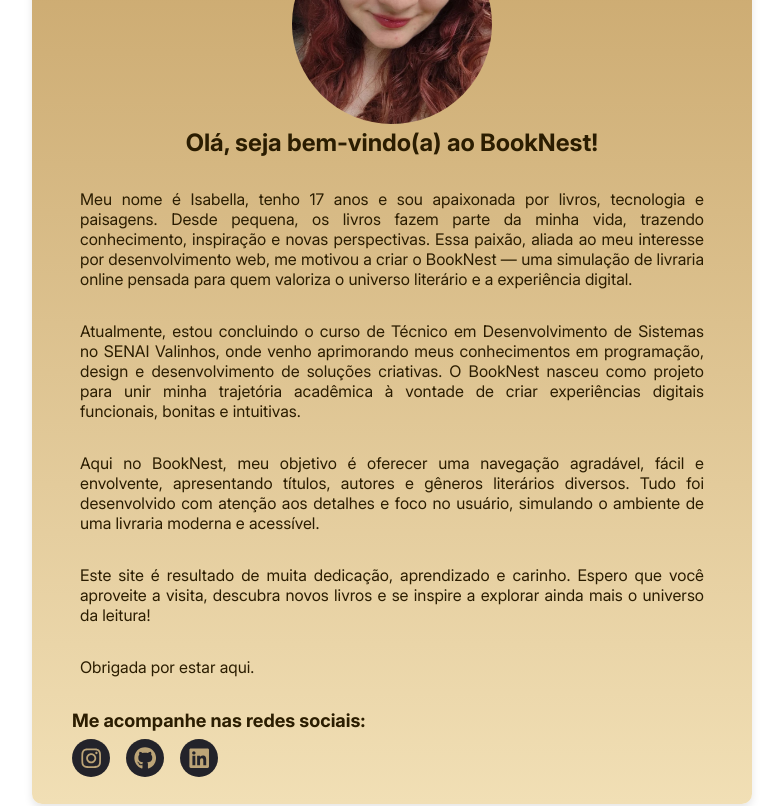
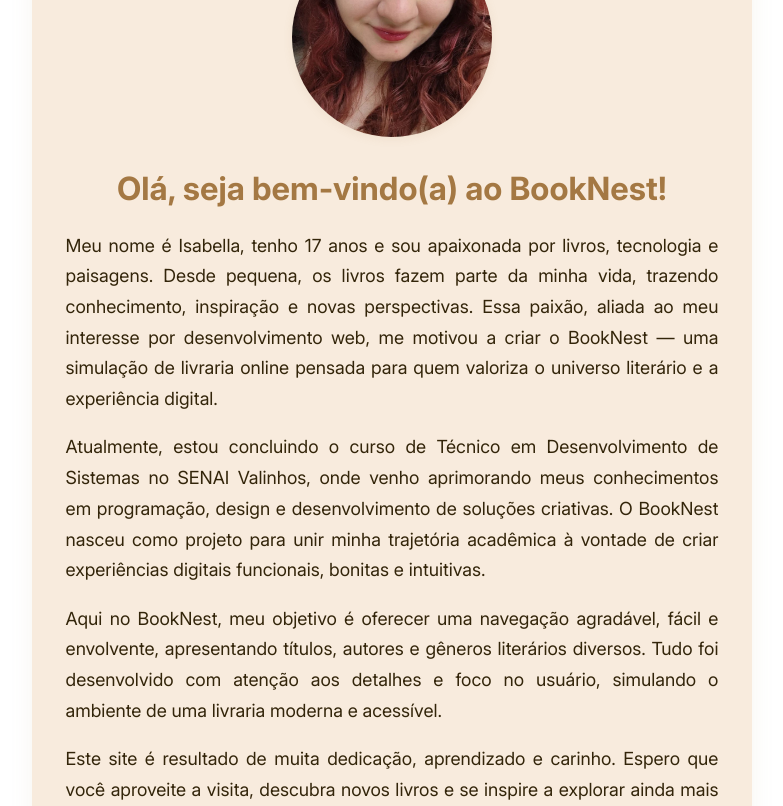
Before and after one commit to isab5/BookNest, a Next.js app: page /aboutme in a window 1280 px wide. Shown: the part 300-1106 px from the top of the page, without its empty margins (248-1031 px from the left). Built offline with nearby package versions, Linux system fonts and the light colour scheme.

Commit message:
feat: change css

```diff
--- a/src/app/aboutme/aboutme.module.css
+++ b/src/app/aboutme/aboutme.module.css
@@ -1,88 +1,77 @@
 .page {
-    height: auto;
+    min-height: 100vh;
     display: flex;
+    flex-direction: column;
     align-items: center;
-    justify-content: center;
+    padding: 0;
 }
 
 .infoCard {
-    height: 57rem;
-    width: 45rem;
-    padding: 2rem;
-    border-radius: 10px;
-    box-shadow: 0 4px 8px rgba(0, 0, 0, 0.1);
-    text-align: center;
-    background: linear-gradient(to bottom, #C9A66B, #f1dfb5);
-    margin: 2rem;
+    background-color: #f8ebdd;
+    max-width: 720px;
+    margin: 2.5rem auto 0 auto;
+    padding: 2.3rem 2.1rem 2.1rem 2.1rem;
+    border-radius: 1.1rem;
+    box-shadow: 0 4px 24px rgba(170, 140, 90, 0.09);
+    color: #33250a;
+    font-size: 1.13rem;
+    line-height: 1.7;
+    display: flex;
+    flex-direction: column;
+    align-items: center;
 }
 
 .img {
-    border-radius: 100%;
+    border-radius: 50%;
+    box-shadow: 0 2px 10px rgba(170, 140, 90, 0.12);
+    margin-bottom: 1.6rem;
+    object-fit: cover;
+}
+
+.infoCard h2 {
+    margin-top: 0;
+    font-size: 2rem;
+    font-weight: bold;
+    margin-bottom: 0.8rem;
+    color: #a47843;
+    text-align: center;
 }
 
 .infoCard p {
-    color: #2b1d01;
+    margin-bottom: 1.1rem;
     text-align: justify;
-    margin: 2rem 1rem;
 }
 
-.infoCard h2 {
-    color: #2b1d01;
+.section {
+    width: 100%;
+    margin-top: 1.7rem;
+    display: flex;
+    flex-direction: column;
+    align-items: center;
 }
 
 .sectionTitle {
-    color: #2b1d01;
     font-size: 1.15rem;
-    font-weight: 600;
-    text-align: justify;
-    margin: 0.5rem;
-}
-
-.section ul li a {
-    color: #bca477;
-    text-decoration: none;
-    font-size: 1rem;
-    transition: color 0.2s;
-}
-
-.section ul li a:hover,
-.section ul li a:focus {
-    color: #e7c896;
+    color: #b8924c;
+    font-weight: bold;
+    margin-bottom: 0.6rem;
+    text-align: center;
 }
 
 .socials {
     display: flex;
-    gap: 1rem;
-    margin: 0.5rem;
+    gap: 2.2rem;
+    font-size: 2.3rem;
+    margin-top: 0.3rem;
+    justify-content: center;
 }
 
 .socials a {
-    background: #23232a;
-    border-radius: 50%;
-    width: 2.375rem;
-    height: 2.375rem;
-    display: flex;
-    align-items: center;
-    justify-content: center;
-    color: #bca477;
-    font-size: 1.4rem;
-    transition: background 0.2s, color 0.2s;
+    color: #a47843;
+    transition: color 0.2s;
 }
 
 .socials a:hover {
-    background: #b15a2c;
-    color: #fff;
+    color: #643c20;
+    transform: scale(1.10);
 }
-
-@media (max-width: 768px) {
-    .infoCard {
-        width: 90%;
-        height: auto;
-        padding: 1rem;
-    }
-
-    .infoCard p {
-        margin: 1rem 0.5rem;
-        color: #2b1d01;
-    }
-}
--- a/src/app/contact/contact.module.css
+++ b/src/app/contact/contact.module.css
@@ -1,6 +1,6 @@
 .page {
     min-height: 100vh;
-    background: #faf6f1;
+    background: #fff;
     display: flex;
     flex-direction: column;
     align-items: center;
@@ -8,7 +8,7 @@
 }
 
 .infoCard {
-    background: #fff;
+    background-color: #f8ebdd;
     max-width: 720px;
     margin: 2.5rem auto 0 auto;
     padding: 2.3rem 2.1rem 2.1rem 2.1rem;
@@ -58,7 +58,7 @@
 }
 
 .form button:hover {
-    background: #b8924c;
+    background-color: #643c20;
 }
 
 .socialSection {
@@ -78,5 +78,5 @@
 }
 
 .socialIcons a:hover {
-    color: #b8924c;
+    color: #643c20;
 }
--- a/src/app/page.module.css
+++ b/src/app/page.module.css
@@ -14,7 +14,7 @@
     border-radius: 1.3rem;
     overflow: hidden;
     box-shadow: 0 4px 24px rgba(150, 120, 80, 0.10);
-    background: (--var(--color-background));
+    background: #fff;
 }
 
 .carouselImage {
--- a/src/components/Footer/Footer.jsx
+++ b/src/components/Footer/Footer.jsx
@@ -30,7 +30,7 @@
             <div className={styles.section}>
                 <h4 className={styles.sectionTitle}>Follow Me</h4>
                 <div className={styles.socials}>
-                    <a href="https://www.instagram.com/" target="_blank" rel="noopener" aria-label="Instagram"><FaInstagram /></a>
+                    <a href="https://www.instagram.com/isaj333j6?igsh=MWMxd2Q5OGdvOGJiNg==" target="_blank" rel="noopener" aria-label="Instagram"><FaInstagram /></a>
                     <a href="https://github.com/isab5" target="_blank" rel="noopener" aria-label="GitHub"><FaGithub /></a>
                     <a href="https://www.linkedin.com/in/isabella-borin-792b222b1?utm_source=share&utm_campaign=share_via&utm_content=profile&utm_medium=android_app" target="_blank" rel="noopener" aria-label="LinkedIn"><FaLinkedin /></a>
                 </div>
```
Also changed, not shown: src/app/contact/page.jsx (+5 -5 lines).
